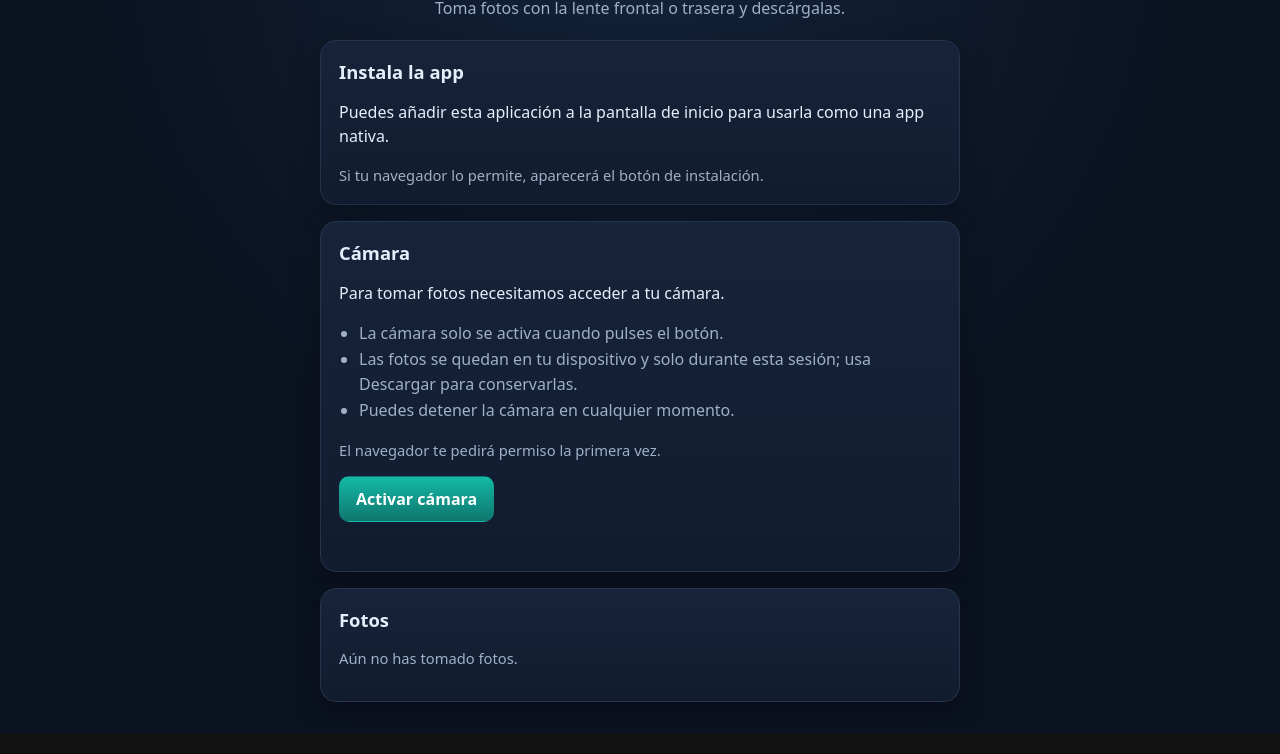
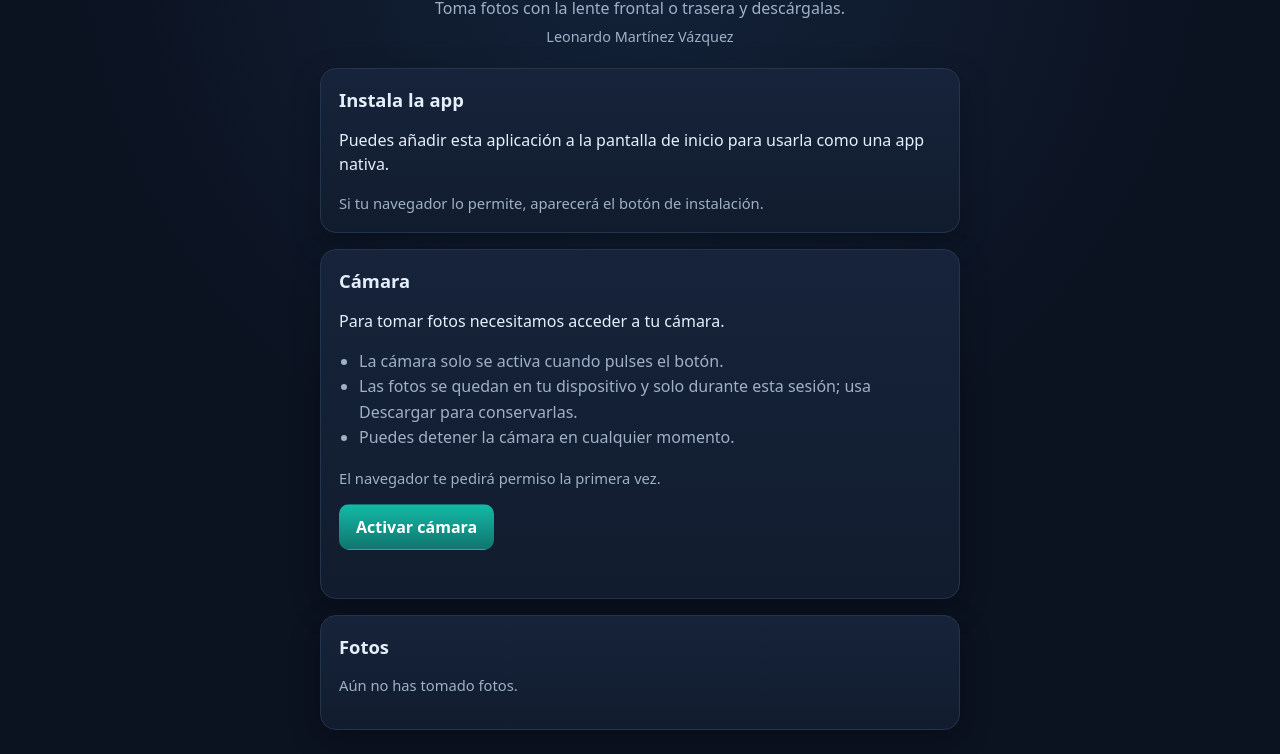
Before and after one commit to Leonardo-20233tn223/InstalabilidadNativaPWA, a plain HTML site: page index.html in a window 1280 px wide. Shown: the part 67-821 px from the top of the page. Before the commit the page ends 800 px from the top, so only its background shows below. Drawn offline with Linux system fonts and the light colour scheme.

Commit message:
Mostrar autor en el encabezado

```diff
--- a/index.html
+++ b/index.html
@@ -18,6 +18,7 @@
   <header class="app-header">
     <h1>Cámara PWA</h1>
     <p class="subtitle">Toma fotos con la lente frontal o trasera y descárgalas.</p>
+    <p class="autor">Leonardo Martínez Vázquez</p>
   </header>
 
   <main>
--- a/style.css
+++ b/style.css
@@ -39,6 +39,12 @@ h1 {
 .subtitle {
   margin: 0;
   color: var(--texto-suave);
+}
+
+.autor {
+  margin: 6px 0 0;
+  color: var(--texto-suave);
+  font-size: 0.9rem;
 }
 
 main {
--- a/sw.js
+++ b/sw.js
@@ -1,4 +1,4 @@
-const CACHE_NAME = "camara-static-v1";
+const CACHE_NAME = "camara-static-v2";
 const CACHE_PREFIX = "camara-static-";
 const APP_SHELL = new URL("./index.html", self.location).href;
 const PRECACHE = [
```
Also changed, not shown: 1 other file.
